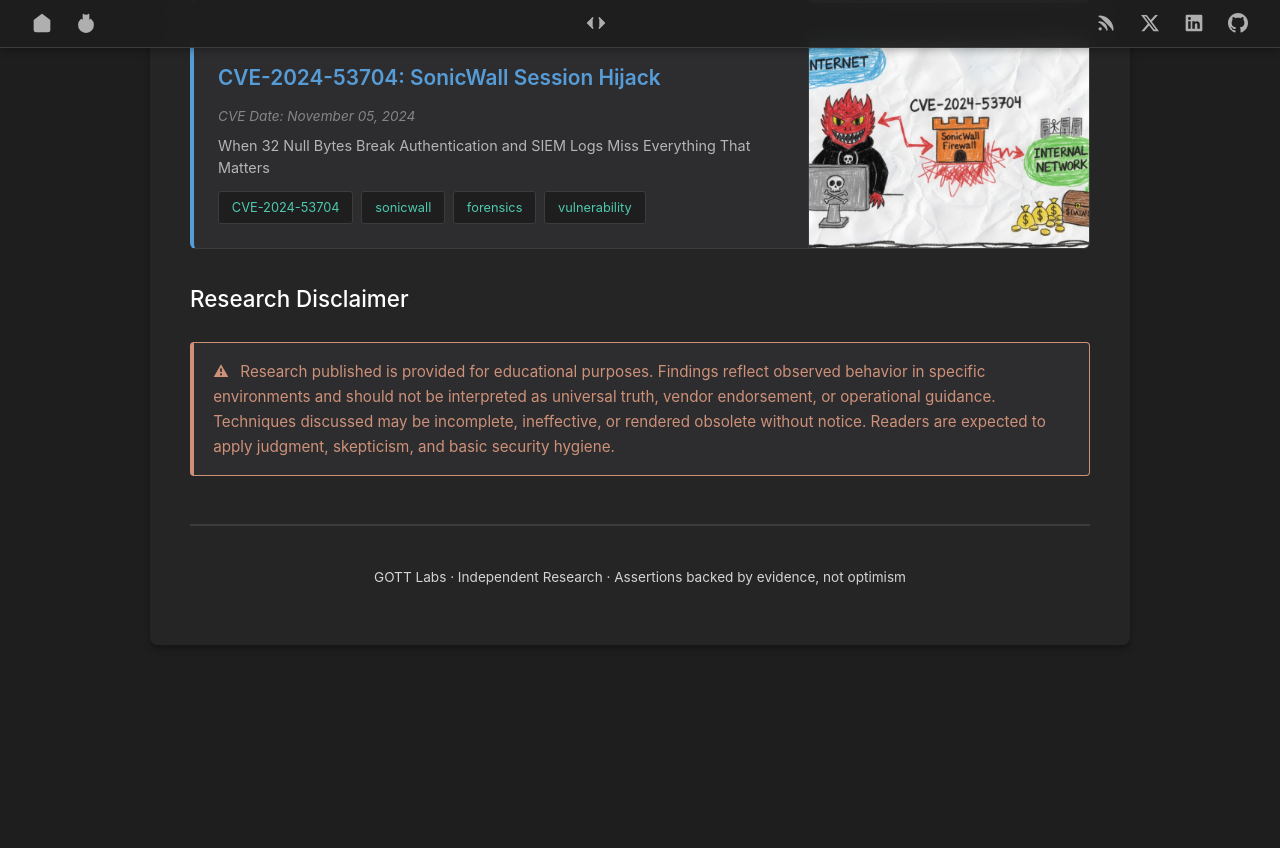
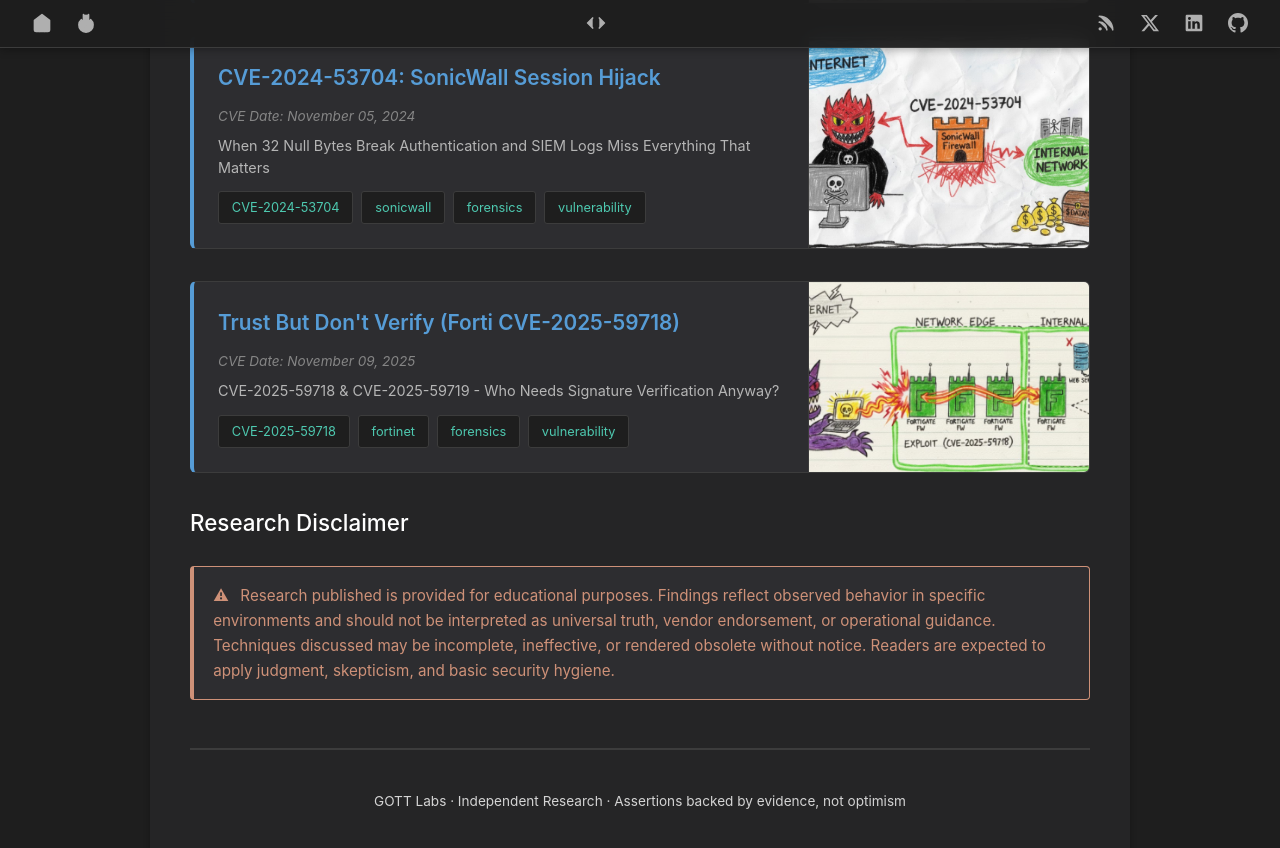
Before and after one commit to gottlabs/home, a Jekyll site: the page built from index.md, in a window 1280 px wide and 900 px high, scrolled down 2459 px. Shown: the top 848 px of the window. Built offline with Jekyll 4.4.1, drawn with Linux system fonts in a browser that asks for light colours; before the commit the page ends 3136 px from its top, so only the background shows below that.

Commit message:
Update index.md

```diff
--- a/index.md
+++ b/index.md
@@ -74,7 +74,7 @@ function clearFilter() {
 
 <div class="research-post" data-tags="CVE-2025-14847,fortinet,forensics,vulnerability">
   <div class="post-content">
-    <h4><a href="{{ site.baseurl }}{% post_url 2025-11-09-forti_cve2025-59718 %}">Trust But Don't Verify (Forti CVE-2025-59718)</a></h4>
+    <h4><a href="{{ site.baseurl }}/2025/11/09/forti_cve2025-59718">Trust But Don't Verify (Forti CVE-2025-59718)</a></h4>
     <span class="post-date">CVE Date: November 09, 2025</span>
     <p>CVE-2025-59718 & CVE-2025-59719 - Who Needs Signature Verification Anyway?</p>
     <div class="post-tags">
@@ -225,6 +225,23 @@ function clearFilter() {
   </div>
 </div>
 
+<div class="research-post" data-tags="CVE-2025-14847,fortinet,forensics,vulnerability">
+  <div class="post-content">
+    <h4><a href="{{ site.baseurl }}/2025/11/09/forti_cve2025-59718">Trust But Don't Verify (Forti CVE-2025-59718)</a></h4>
+    <span class="post-date">CVE Date: November 09, 2025</span>
+    <p>CVE-2025-59718 & CVE-2025-59719 - Who Needs Signature Verification Anyway?</p>
+    <div class="post-tags">
+      <span class="tag" onclick="filterByTag('CVE-2025-14847')">CVE-2025-59718</span>
+      <span class="tag" onclick="filterByTag('fortinet')">fortinet</span>
+      <span class="tag" onclick="filterByTag('forensics')">forensics</span>
+      <span class="tag" onclick="filterByTag('vulnerability')">vulnerability</span>
+    </div>
+  </div>
+  <div class="post-image">
+    <img src="{{ site.baseurl }}/assets/images/CVE-2025-59718.png" alt="forti_cve2">
+  </div>
+</div>
+
 </div>
 
 ### Research Disclaimer
```
